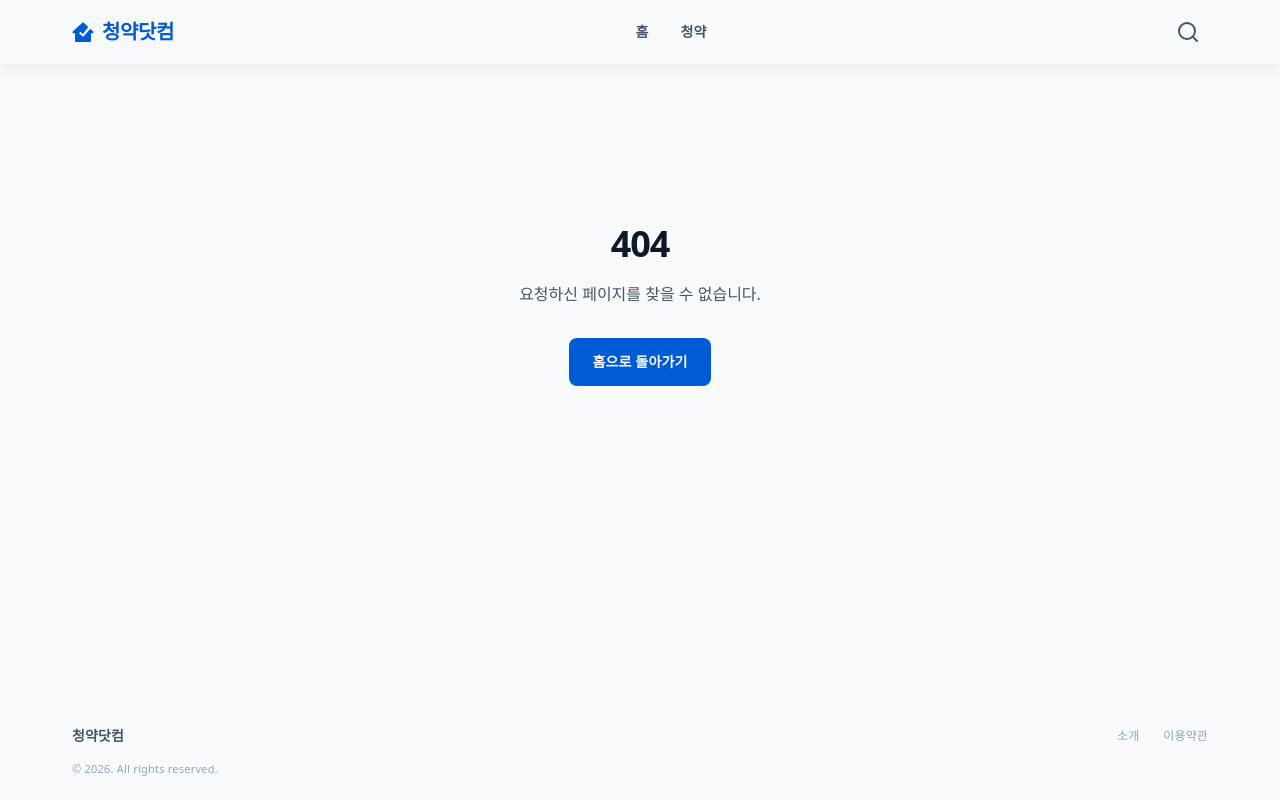
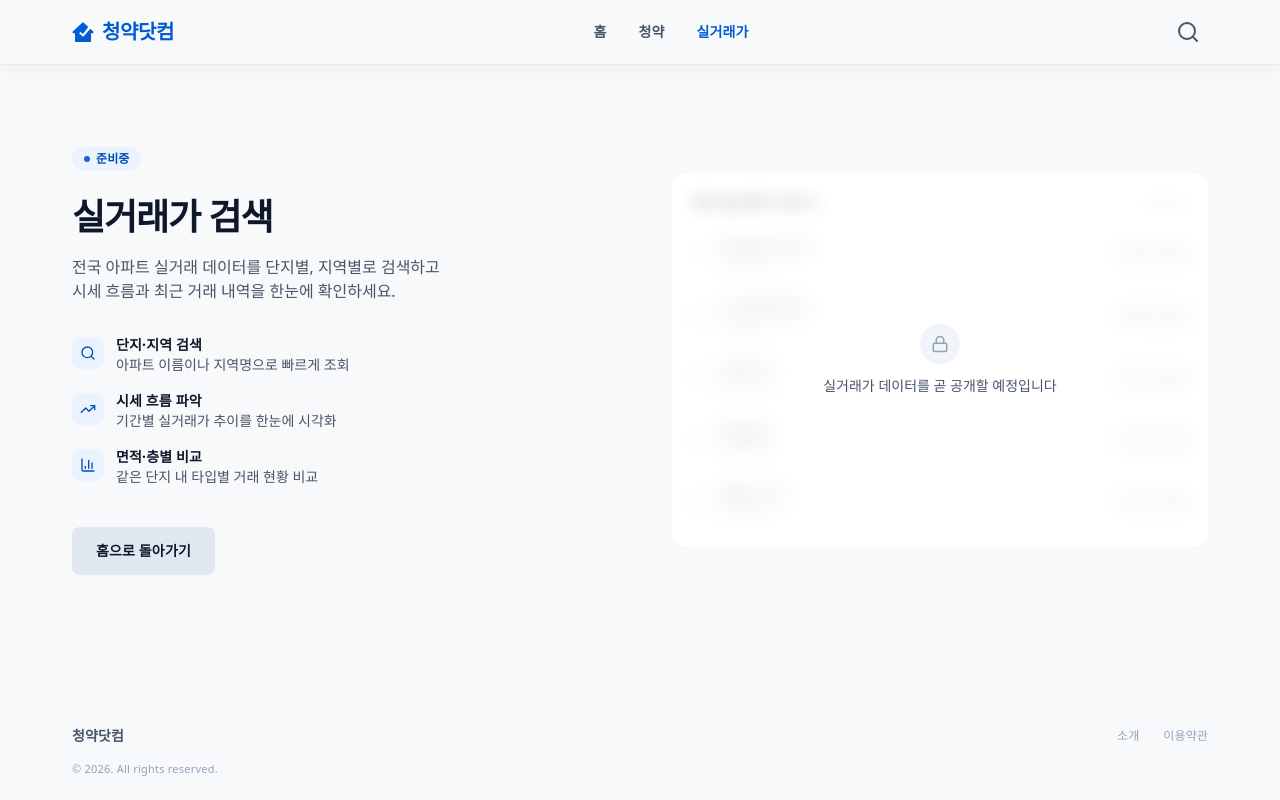
Before and after one commit to YUJOO-LEE/cheongyak.com, a Next.js app: page /trades in a window 1280 px wide. Before the commit this address had no page. Built offline with nearby package versions, Linux system fonts and the light colour scheme; a web font is replaced by a local one.

Commit message:
feat(trades): add 실거래가 coming soon page and nav item

```diff
--- /dev/null
+++ b/src/app/trades/page.tsx
@@ -0,0 +1,152 @@
+import type { Metadata } from 'next';
+import Link from 'next/link';
+import { Search, TrendingUp, BarChart3, Lock } from 'lucide-react';
+import { Button } from '@/shared/components';
+
+export const metadata: Metadata = {
+  title: '실거래가',
+  description: '전국 아파트 실거래가를 지역·단지별로 검색하고 시세 흐름과 최근 거래 내역을 한눈에 확인하세요. 곧 서비스를 시작합니다.',
+};
+
+const upcomingFeatures = [
+  {
+    icon: Search,
+    title: '단지·지역 검색',
+    description: '아파트 이름이나 지역명으로 빠르게 조회',
+  },
+  {
+    icon: TrendingUp,
+    title: '시세 흐름 파악',
+    description: '기간별 실거래가 추이를 한눈에 시각화',
+  },
+  {
+    icon: BarChart3,
+    title: '면적·층별 비교',
+    description: '같은 단지 내 타입별 거래 현황 비교',
+  },
+];
+
+const previewItems = [
+  { name: '래미안퍼스티지', region: '서울 서초구', price: '63억 5,000' },
+  { name: '아크로리버파크', region: '서울 마포구', price: '48억 2,000' },
+  { name: '반포자이', region: '서울 서초구', price: '42억 8,000' },
+  { name: '잠실엘스', region: '서울 송파구', price: '38억 5,000' },
+  { name: '헬리오시티', region: '서울 송파구', price: '31억 1,000' },
+];
+
+export default function TradesPage() {
+  return (
+    <div className="mx-auto max-w-300 px-4 lg:px-8 py-12 lg:py-20">
+      <div className="grid grid-cols-1 lg:grid-cols-2 gap-12 lg:gap-16 items-center">
+
+        {/* 좌측: 텍스트 콘텐츠 */}
+        <section>
+          {/* 준비중 배지 */}
+          <div
+            className="inline-flex items-center gap-1.5 bg-brand-primary-50 text-brand-primary-600 text-label-md px-3 py-1 rounded-full mb-6 animate-fade-in-up"
+          >
+            <span
+              className="w-1.5 h-1.5 rounded-full bg-brand-primary-500 animate-pulse-soft"
+              aria-hidden="true"
+            />
+            준비중
+          </div>
+
+          <h1
+            className="text-display-lg text-text-primary mb-4 animate-fade-in-up"
+            style={{ animationDelay: '60ms' }}
+          >
+            실거래가 검색
+          </h1>
+
+          <p
+            className="text-body-lg text-text-secondary mb-8 animate-fade-in-up"
+            style={{ animationDelay: '120ms' }}
+          >
+            전국 아파트 실거래 데이터를 단지별, 지역별로 검색하고
+            <br className="hidden lg:block" />
+            시세 흐름과 최근 거래 내역을 한눈에 확인하세요.
+          </p>
+
+          <ul
+            className="flex flex-col gap-4 mb-10 animate-fade-in-up"
+            style={{ animationDelay: '180ms' }}
+          >
+            {upcomingFeatures.map((feature) => {
+              const Icon = feature.icon;
+              return (
+                <li key={feature.title} className="flex items-start gap-3">
+                  <div className="shrink-0 w-8 h-8 rounded-md bg-brand-primary-50 flex items-center justify-center mt-0.5">
+                    <Icon size={16} className="text-brand-primary-600" aria-hidden="true" />
+                  </div>
+                  <div>
+                    <p className="text-label-lg text-text-primary">{feature.title}</p>
+                    <p className="text-body-md text-text-secondary">{feature.description}</p>
+                  </div>
+                </li>
+              );
+            })}
+          </ul>
+
+          <div
+            className="animate-fade-in-up"
+            style={{ animationDelay: '240ms' }}
+          >
+            <Link href="/">
+              <Button variant="secondary" size="lg">
+                홈으로 돌아가기
+              </Button>
+            </Link>
+          </div>
+        </section>
+
+        {/* 우측: 블러 프리뷰 카드 */}
+        <aside
+          aria-hidden="true"
+          className="animate-fade-in-up"
+          style={{ animationDelay: '300ms' }}
+        >
+          <div className="bg-bg-card rounded-xl p-5 relative overflow-hidden">
+            <div className="flex items-center justify-between mb-4">
+              <p className="text-label-lg text-text-primary">전국 실거래가 TOP 5</p>
+              <span className="text-caption text-text-tertiary">미리보기</span>
+            </div>
+
+            <div className="flex flex-col gap-3 blur-sm opacity-60 select-none pointer-events-none">
+              {previewItems.map((item, i) => (
+                <div
+                  key={item.name}
+                  className="flex items-center justify-between py-2"
+                >
+                  <div className="flex items-center gap-3">
+                    <span className="text-headline-sm tabular-nums text-text-tertiary w-4 shrink-0">
+                      {i + 1}
+                    </span>
+                    <div>
+                      <p className="text-label-lg text-text-primary">{item.name}</p>
+                      <p className="text-caption text-text-secondary">{item.region}</p>
+                    </div>
+                  </div>
+                  <p className="text-label-lg text-brand-primary-700 tabular-nums shrink-0">
+                    {item.price}
+                  </p>
+                </div>
+              ))}
+            </div>
+
+            {/* 잠금 오버레이 */}
+            <div className="absolute inset-0 bg-bg-card/70 backdrop-blur-sm flex flex-col items-center justify-center gap-3 rounded-xl">
+              <div className="w-10 h-10 rounded-full bg-bg-sunken flex items-center justify-center">
+                <Lock size={18} className="text-text-tertiary" aria-hidden="true" />
+              </div>
+              <p className="text-body-md text-text-secondary text-center px-6">
+                실거래가 데이터를 곧 공개할 예정입니다
+              </p>
+            </div>
+          </div>
+        </aside>
+
+      </div>
+    </div>
+  );
+}
--- a/src/shared/components/navigation/navigation.tsx
+++ b/src/shared/components/navigation/navigation.tsx
@@ -4,7 +4,7 @@ import { useState, useCallback, useEffect } from 'react';
 import Link from 'next/link';
 import Image from 'next/image';
 import { usePathname } from 'next/navigation';
-import { Home, Building2, Search } from 'lucide-react';
+import { Home, Building2, TrendingUp, Search } from 'lucide-react';
 import { SearchOverlay } from '@/features/search/components/search-overlay';
 import type { LucideIcon } from 'lucide-react';
 
@@ -17,6 +17,7 @@ interface NavItem {
 const navItems: NavItem[] = [
   { href: '/', label: '홈', icon: Home },
   { href: '/listings', label: '청약', icon: Building2 },
+  { href: '/trades', label: '실거래가', icon: TrendingUp },
 ];
 
 export function Navigation() {
```
